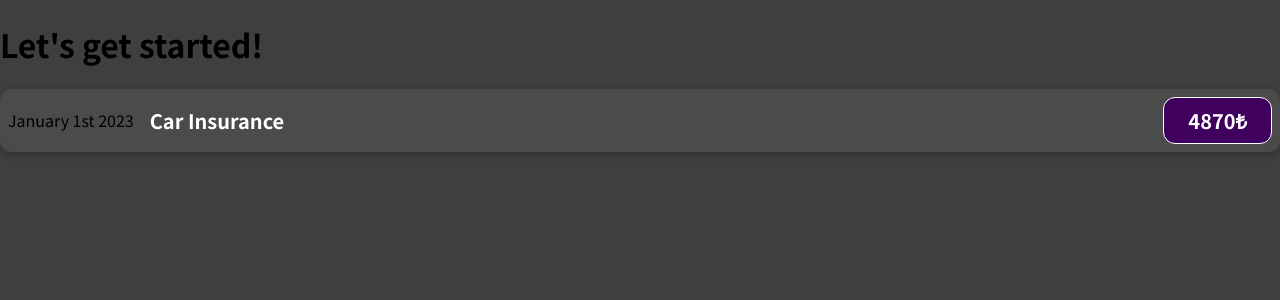
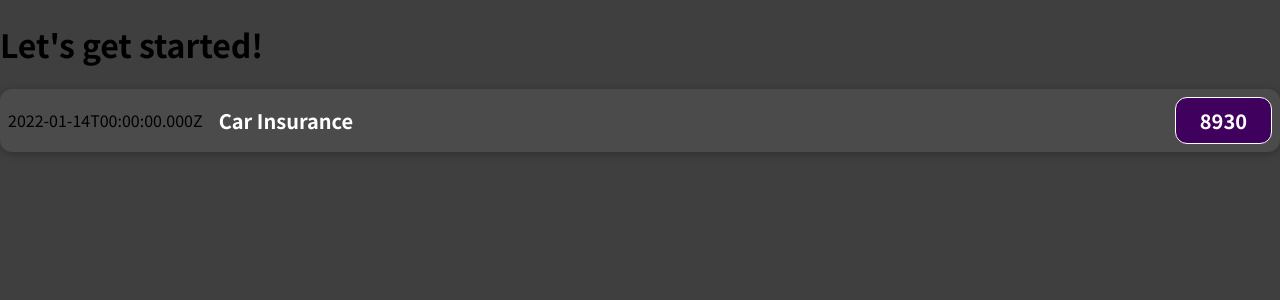
Before and after one commit to enessol/LearningReact, a React (Create React App) app in the folder react-complete-guide/: page / in a window 1280 px wide. Shown: the top 300 px of the page. Built offline with nearby package versions, Linux system fonts and the light colour scheme.

Commit message:
Outputting KINDA dynamic data
Outputting KINDA dynamic data

```diff
--- a/react-complete-guide/src/components/ExpenseItem.jsx
+++ b/react-complete-guide/src/components/ExpenseItem.jsx
@@ -1,12 +1,16 @@
 import "./ExpenseItem.css";
 
 function ExpenseItem() {
+  const expenseDate = new Date(2022, 0, 14);
+  const expenseTitle = "Car Insurance";
+  const expenseAmount = 8930;
+
   return (
     <div className="expense-item">
-      <div>January 1st 2023</div>
+      <div>{expenseDate.toISOString()}</div>
       <div className="expense-item__description">
-        <h2>Car Insurance</h2>
-        <div className="expense-item__price">4870₺</div>
+        <h2>{expenseTitle}</h2>
+        <div className="expense-item__price">{expenseAmount}</div>
       </div>
     </div>
   );
```
